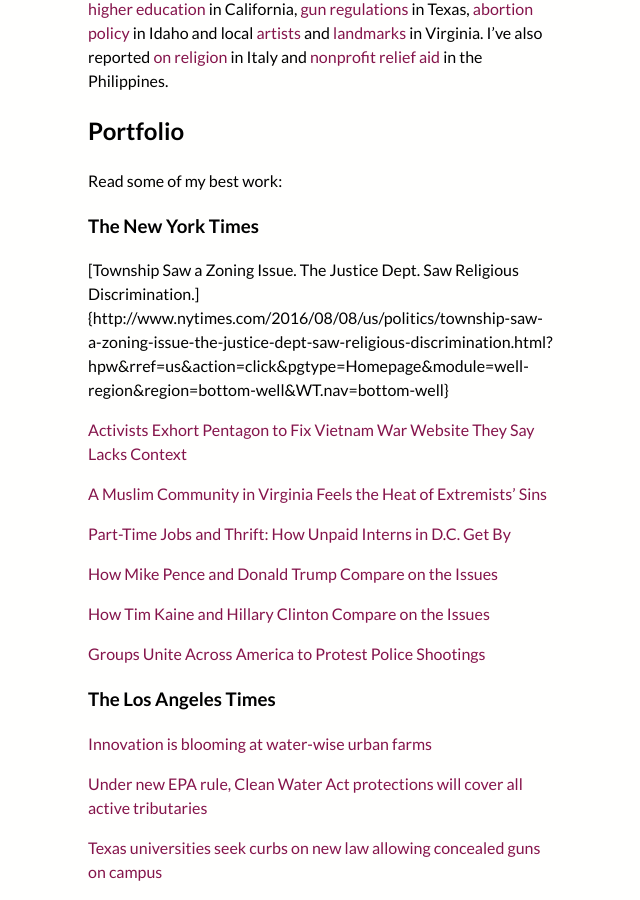
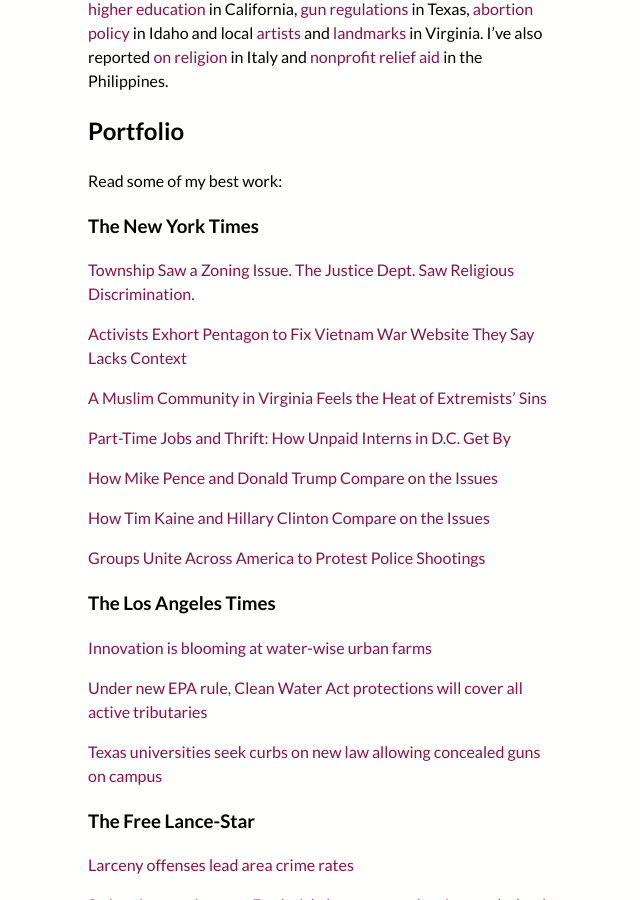
Before and after one commit to ksheps/ksheps.github.io, a Jekyll site: the page built from index.md, in a window 1280 px wide and 900 px high, scrolled down 649 px. Shown: the whole window, without its empty margins (318-958 px from the left). Built offline with Jekyll 4.4.1, drawn with Linux system fonts in a browser that asks for light colours.

Commit message:
Update index.md

```diff
--- a/index.md
+++ b/index.md
@@ -18,7 +18,8 @@ I have experience breaking news including a [police shooting](//www.latimes.com/
 Read some of my best work:
 
 ### The New York Times
-[Township Saw a Zoning Issue. The Justice Dept. Saw Religious Discrimination.]{http://www.nytimes.com/2016/08/08/us/politics/township-saw-a-zoning-issue-the-justice-dept-saw-religious-discrimination.html?hpw&rref=us&action=click&pgtype=Homepage&module=well-region&region=bottom-well&WT.nav=bottom-well}
+
+[Township Saw a Zoning Issue. The Justice Dept. Saw Religious Discrimination.](http://www.nytimes.com/2016/08/08/us/politics/township-saw-a-zoning-issue-the-justice-dept-saw-religious-discrimination.html?hpw&rref=us&action=click&pgtype=Homepage&module=well-region&region=bottom-well&WT.nav=bottom-well)
 
 [Activists Exhort Pentagon to Fix Vietnam War Website They Say Lacks Context](http://www.nytimes.com/2016/07/27/us/politics/vietnam-50th-anniversary-pentagon-timeline.html?hpw&rref=politics&action=click&pgtype=Homepage&module=well-region&region=bottom-well&WT.nav=bottom-well)
 
```
